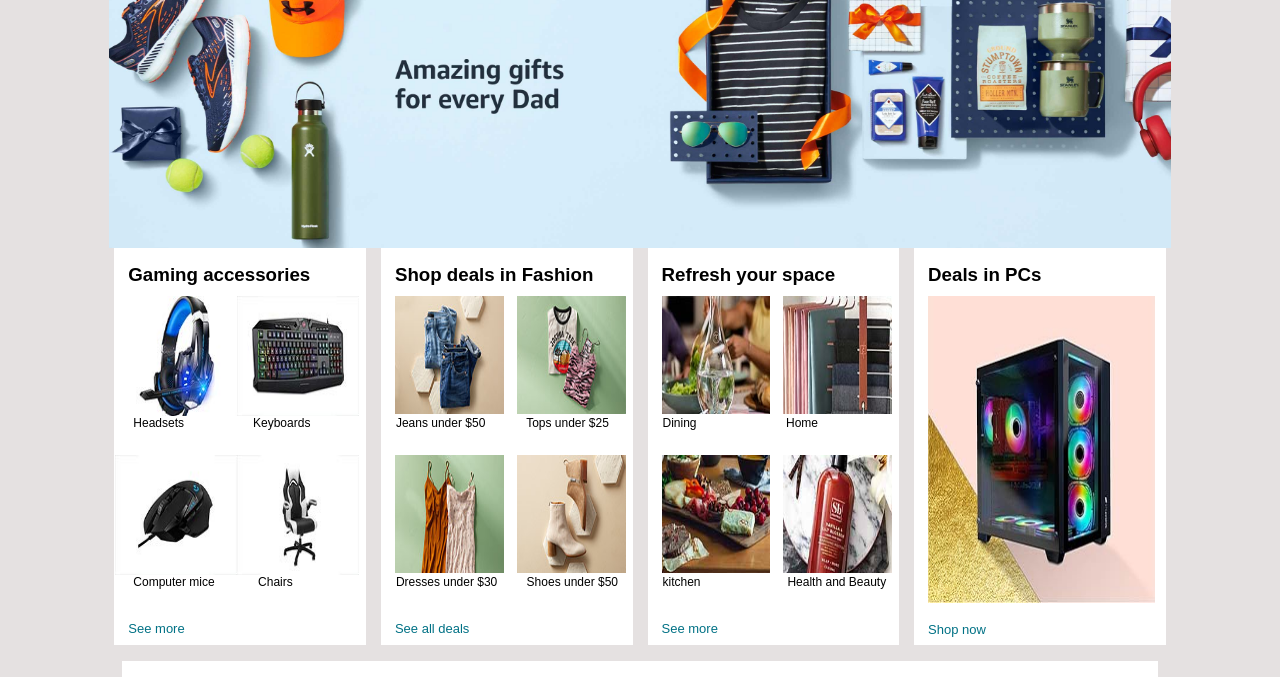
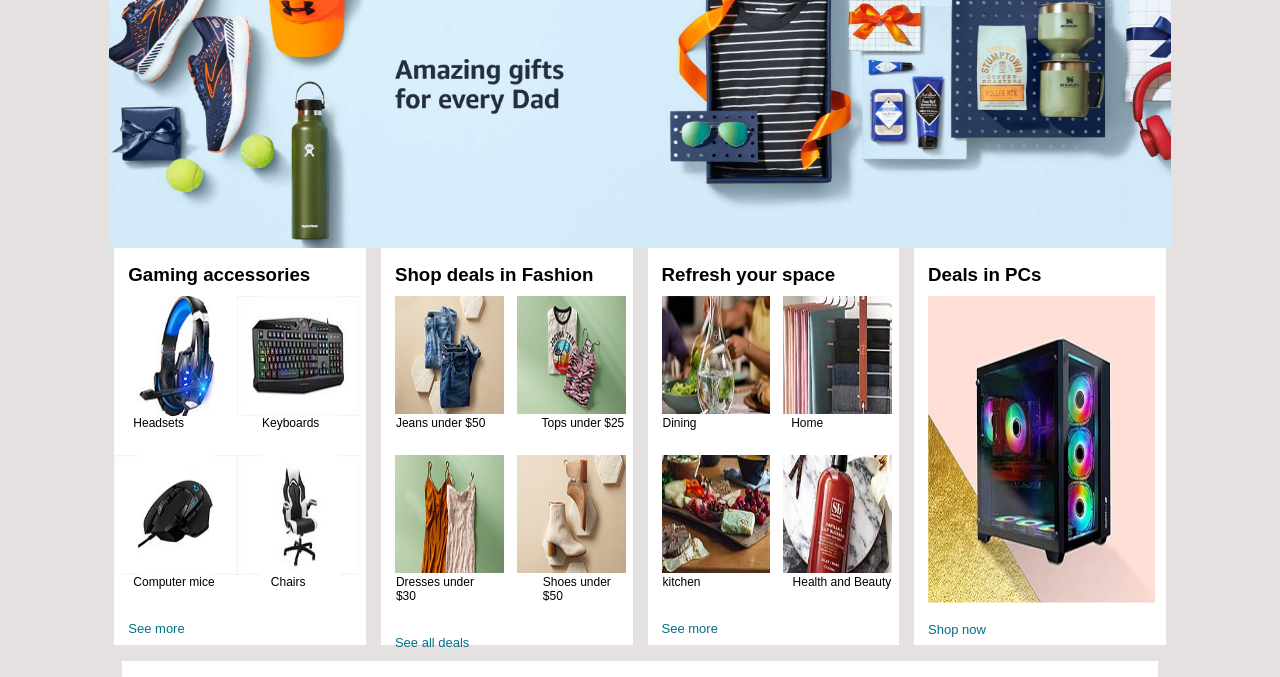
Before and after one commit to varunsainani/Amazon-clone, a plain HTML site: page index.html in a window 1280 px wide. Shown: the part 90-767 px from the top of the page. Drawn offline with Linux system fonts and the light colour scheme; files whose address does not match are found by name.

Commit message:
set the paragraph tag of pics

```diff
--- a/stylesheet.css
+++ b/stylesheet.css
@@ -372,7 +372,7 @@ h3 {
 
 .column-1-p2 {
     color: black;
-    margin-left: 5vw;
+    margin-left: 5.7vw;
     font-size: 12px;
 }
 
@@ -395,7 +395,7 @@ h3 {
 
 .column-2-p2 {
     color: black;
-    margin-left: 3vw;
+    margin-left: 4vw;
     font-size: 12px;
 }
 
@@ -447,7 +447,7 @@ a:hover {
 
 .box-2-column-1-p2 {
     color: black;
-    margin-left: 2.8vw;
+    margin-left: 4vw;
     font-size: 12px;
     padding-top: 2px;
 }
@@ -472,7 +472,7 @@ a:hover {
 
 .box-2-column-2-p2 {
     color: black;
-    margin-left: 1.9vw;
+    margin-left: 3.4vw;
     font-size: 12px;
     padding-top: 2px;
 }
@@ -511,7 +511,7 @@ a:hover {
 
 .box-3-column-1-p2 {
     color: black;
-    margin-left: 6.6vw;
+    margin-left: 7vw;
     font-size: 12px;
     padding-top: 2px;
 }
@@ -531,7 +531,7 @@ a:hover {
 
 .box-3-column-2-p2 {
     color: black;
-    margin-left: 6.4vw;
+    margin-left: 6.8vw;
     font-size: 12px;
     padding-top: 2px;
 }
```
